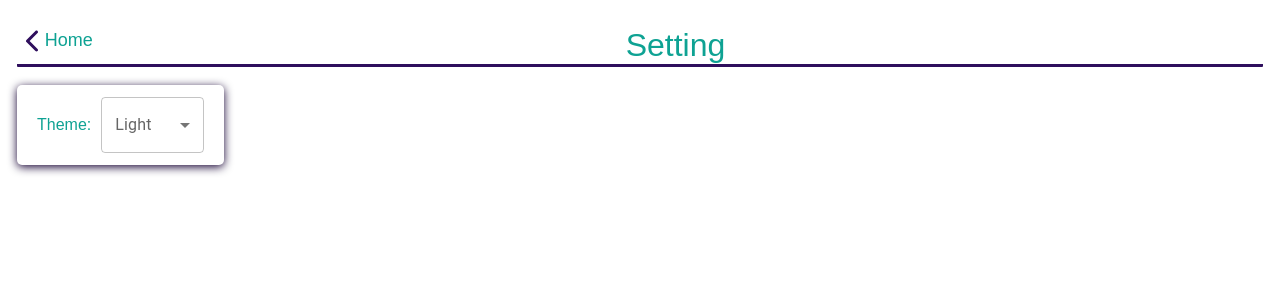
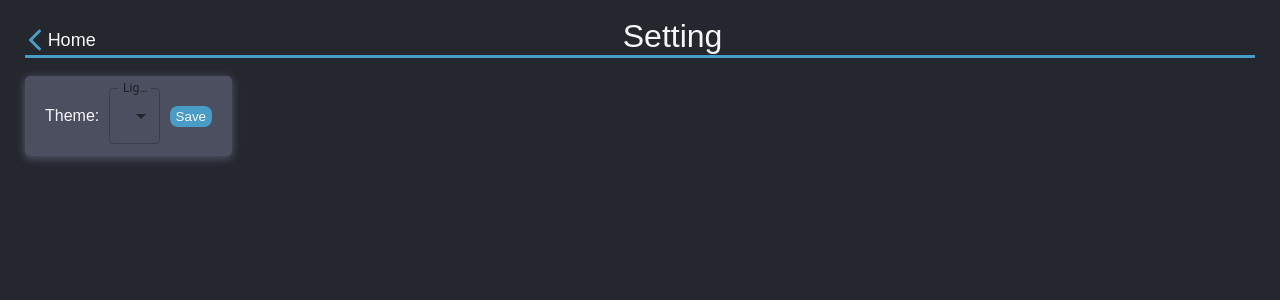
Before and after one commit to Mohammadreza2003/weather-app, a React (Create React App) app: page /settings in a window 1280 px wide. Shown: the top 300 px of the page. Built offline with nearby package versions, Linux system fonts and the light colour scheme.

Commit message:
Bugs were pushed for further investigation

```diff
--- a/src/App.js
+++ b/src/App.js
@@ -1,8 +1,9 @@
 import React, { useState } from "react";
 import { Route, Routes, Navigate, BrowserRouter } from "react-router-dom";
+import { Provider } from "react-redux";
+import store from ".//redux/store";
 import Settings from "./components/Settings";
 import Weather from "./components/Weather";
-
 export const themeContext = React.createContext();
 
 const App = () => {
@@ -10,15 +11,20 @@ const App = () => {
 
   return (
     <>
-      <themeContext.Provider value={{ darkMode: theme, setdarkMode: setTheme }}>
+      <Provider store={store}>
+        <themeContext.Provider
+          value={{ darkMode: theme, setdarkMode: setTheme }}
+        >
           <BrowserRouter>
             <Routes>
               <Route path="/weather" element={<Weather />} />
               <Route path="/settings" element={<Settings />} />
+
               <Route path="/*" element={<Navigate to="/weather" />} />
             </Routes>
           </BrowserRouter>
         </themeContext.Provider>
+      </Provider>
     </>
   );
 };
--- a/src/components/Settings.js
+++ b/src/components/Settings.js
@@ -9,56 +9,53 @@ import { themeContext } from "../App";
 import { Link } from "react-router-dom";
 import { FontAwesomeIcon } from "@fortawesome/react-fontawesome";
 import { faChevronLeft } from "@fortawesome/free-solid-svg-icons";
+import { useSelector, useDispatch } from "react-redux";
+import { changeTheme } from "../redux/settings/settingActions";
+
 function Settings() {
+  const themee = useSelector((state) => state.counter.theme);
+  const counterDispatch = useDispatch();
   const theme = useContext(themeContext);
-  const [currentDarkMode, setCurrentDarkMode] = useState(theme.darkMode);
+  console.log(theme);
+  const [currentDarkMode, setCurrentDarkMode] = useState(
+    counterDispatch(changeTheme("dark"))
+  );
   const handleChange = (event) => {
     setCurrentDarkMode(event.target.value);
   };
+
   return (
     <Box
       sx={{ minWidth: 120 }}
-      className={
-        " contean" + (theme.darkMode === "dark" ? " contean-darkmode" : " ")
-      }
+      className={" contean" + (themee === "dark" ? " contean-darkmode" : " ")}
     >
       <div
         className={
-          "back-to-home " +
-          (theme.darkMode === "dark" ? "  borderDarkMode" : " ")
+          "back-to-home " + (themee === "dark" ? "  borderDarkMode" : " ")
         }
       >
         <Link className={"Lik"} to="/">
           <FontAwesomeIcon
             icon={faChevronLeft}
-            className={
-              "back " + (theme.darkMode === "dark" ? " backDarkMode" : " ")
-            }
+            className={"back " + (themee === "dark" ? " backDarkMode" : " ")}
           />
-          <p
-            className={
-              "Home " + (theme.darkMode === "dark" ? " textDarkMode" : " ")
-            }
-          >
+          <p className={"Home " + (themee === "dark" ? " textDarkMode" : " ")}>
             Home
           </p>
         </Link>
-        <h1
-          className={"h1 " + (theme.darkMode === "dark" ? " h1-DarkMode" : " ")}
-        >
+        <h1 className={"h1 " + (themee === "dark" ? " h1-DarkMode" : " ")}>
           Setting
         </h1>
       </div>
       <br />
       <div
         className={
-          "backgroundForm " +
-          (theme.darkMode === "dark" ? " backgroundFormDark" : " ")
+          "backgroundForm " + (themee === "dark" ? " backgroundFormDark" : " ")
         }
       >
         <p
           className={
-            "Theme " + (theme.darkMode === "dark" ? " textDarkModeTheme" : " ")
+            "Theme " + (themee === "dark" ? " textDarkModeTheme" : " ")
           }
         >
           Theme:
@@ -77,8 +74,7 @@ function Settings() {
             <MenuItem value={"light"}>
               <spam
                 className={
-                  "changeTheme " +
-                  (theme.darkMode === "dark" ? " textDark" : " ")
+                  "changeTheme " + (themee === "dark" ? " textDark" : " ")
                 }
               >
                 Light
@@ -88,8 +84,7 @@ function Settings() {
             <MenuItem value={"dark"}>
               <spam
                 className={
-                  "changeTheme " +
-                  (theme.darkMode === "dark" ? " textDark" : " ")
+                  "changeTheme " + (themee === "dark" ? " textDark" : " ")
                 }
               >
                 Dark
@@ -97,16 +92,16 @@ function Settings() {
             </MenuItem>
           </Select>
         </FormControl>
-        {currentDarkMode !== theme.darkMode && (
+
         <button
-            className={"but " + (theme.darkMode === "dark" ? " butDark" : " ")}
+          className={"but " + (themee === "dark" ? " butDark" : " ")}
           onClick={() => {
-              theme.setdarkMode(currentDarkMode);
+            // theme.setdarkMode(currentDarkMode);
+            counterDispatch(changeTheme("dark"));
           }}
         >
           Save
         </button>
-        )}
       </div>
     </Box>
   );
--- a/src/components/Weather.js
+++ b/src/components/Weather.js
@@ -1,5 +1,4 @@
 import React, { useState, useContext } from "react";
-import { Fragment } from "react";
 import axios from "axios";
 import "./Weather.css";
 import "../theme/Darkmode.css";
@@ -8,7 +7,8 @@ import { faCog } from "@fortawesome/free-solid-svg-icons";
 import { Link } from "react-router-dom";
 import { themeContext } from "../App";
 import { ReactSVG } from "react-svg";
-import { icon } from "@fortawesome/fontawesome-svg-core";
+import { useSelector, useDispatch } from "react-redux";
+import { increase} from "../redux/settings/settingActions";
 const Weather = () => {
   const [data, setData] = useState(null);
   const [name, setName] = useState("");
@@ -44,24 +44,32 @@ const Weather = () => {
       });
   };
 
+  const counter = useSelector((state) => state.counter.counter);
+  const counterDispatch = useDispatch();
+
+  const themee = useSelector ((state)=> state.counter.theme);
+
   return (
     <div
       className={
         "main-container " +
-        (theme.darkMode === "dark" ? " main-container-dark" : " ")
+        (themee === "dark" ? " main-container-dark" : " ")
       }
     >
+      <h1>Counters - {counter}</h1>
+      <button onClick={() => counterDispatch(increase())} style={{backgroundColor:"salmon",border:"5px solid salmon",fontSize:"30px",borderRadius:"5px"}}>Increase</button>
       <Link
         className={
           "icon-setting" +
-          (theme.darkMode === "dark" ? " icon-setting-dark" : " ")
+          // (theme.darkMode === "dark" ? " icon-setting-dark" : " ")
+          (themee === "dark" ? " icon-setting-dark" : " ")
         }
         to="/settings"
       >
         <p
           className={
             "text-setting" +
-            (theme.darkMode === "dark" ? " text-setting-dark" : " ")
+            (themee === "dark" ? " text-setting-dark" : " ")
           }
         >
           Setting
@@ -70,7 +78,7 @@ const Weather = () => {
       </Link>
       <section
         className={
-          "top-banner " + (theme.darkMode === "dark" ? " top-banner-dark" : " ")
+          "top-banner " + (themee === "dark" ? " top-banner-dark" : " ")
         }
       >
         <div className={"container"}>
@@ -82,7 +90,7 @@ const Weather = () => {
               onChange={changeHandler}
               className={
                 "top-banner-form-input " +
-                (theme.darkMode === "dark"
+                (themee === "dark"
                   ? " top-banner-dark-form-input"
                   : " ")
               }
@@ -91,7 +99,7 @@ const Weather = () => {
               onClick={clickHandler}
               className={
                 "top-banner-form-button " +
-                (theme.darkMode === "dark"
+                (themee === "dark"
                   ? " top-banner-dark-form-button"
                   : " ")
               }
@@ -101,7 +109,7 @@ const Weather = () => {
             {!!isLoading && (
               <h1
                 className={
-                  "load " + (theme.darkMode === "dark" ? " load-dark" : " ")
+                  "load " + (themee === "dark" ? " load-dark" : " ")
                 }
               >
                 Loading....
@@ -109,7 +117,7 @@ const Weather = () => {
             )}
             <span
               className={
-                "msg " + (theme.darkMode === "dark" ? " msg-dark" : " ")
+                "msg " + (themee === "dark" ? " msg-dark" : " ")
               }
             >
               {error === "404" && <p>City not found !!!</p>}
@@ -121,14 +129,14 @@ const Weather = () => {
         <section
           className={
             "data-section " +
-            (theme.darkMode === "dark" ? " data-section-dark" : " ")
+            (themee === "dark" ? " data-section-dark" : " ")
           }
         >
           <div className="container">
             <ul className="citys">
               <li
                 className={
-                  "city " + (theme.darkMode === "dark" ? " city-dark" : " ")
+                  "city " + (themee === "dark" ? " city-dark" : " ")
                 }
               >
                 <h1 className="city-name">
@@ -141,14 +149,17 @@ const Weather = () => {
                 <div
                   className={
                     "city-temp " +
-                    (theme.darkMode === "dark" ? " city-temp-dark" : " ")
+                    (themee === "dark" ? " city-temp-dark" : " ")
                   }
                 >
                   {data !== null && <h1>{Math.floor(data.main.temp)}</h1>}
                 </div>
                 <figure>
                   <ReactSVG
-                    className={"city-icon " + (theme.darkMode === "dark" ? " city-icon-dark" : " ")}
+                    className={
+                      "city-icon " +
+                      (themee === "dark" ? " city-icon-dark" : " ")
+                    }
                     src={`https://s3-us-west-2.amazonaws.com/s.cdpn.io/162656/${data.weather[0]["icon"]}.svg`}
                   />
                   <p>{data.weather[0]["description"]}</p>
--- a/src/redux/rootReducer.js
+++ b/src/redux/rootReducer.js
@@ -1,9 +1,9 @@
 import {combineReducers} from "redux";
-import themeReducer from "./theme/themeReducer";
+import counterReducer from "./settings/settingReducers";
 
 
 const rootReducer = combineReducers({
-    themeDark: themeReducer,
+    counter: counterReducer,
 
 })
 
--- a/src/redux/theme/themeAction.js
+++ b/src/redux/settings/settingActions.js
@@ -1,4 +1,10 @@
-export const changeTheme = theme => ({
+export const increase = () => {
+  return {
+    type: "INCREASE",
+  };
+};
+
+export const changeTheme = (theme) => ({
     type: 'CHANGE_THEME',
     payload: theme,
 });
--- /dev/null
+++ b/src/redux/settings/settingReducers.js
@@ -0,0 +1,17 @@
+const initialState = {
+  counter: 0,
+  theme: "light",
+};
+
+const counterReducer = (state = initialState, action) => {
+  switch (action.type) {
+    case "INCREASE":
+      return { ...state, counter: state.counter + 1};
+    case "CHANGE_THEME":
+      return { ...state, theme: action.payload };
+    default:
+      return state;
+  }
+};
+
+export default counterReducer;
--- a/src/redux/theme/themeReducer.js
+++ /dev/null
@@ -1,15 +0,0 @@
-const initialState = {
-    theme: "",
-};
-
-const themeReducer = (state = initialState, action) => {
-    switch (action.type) {
-        case 'CHANGE_THEME':
-            return { ...state, theme: action.payload };
-        default:
-            return state;
-    }
-};
-
-
-export default themeReducer
```
Lines whose indentation alone changed are shown as unchanged.
